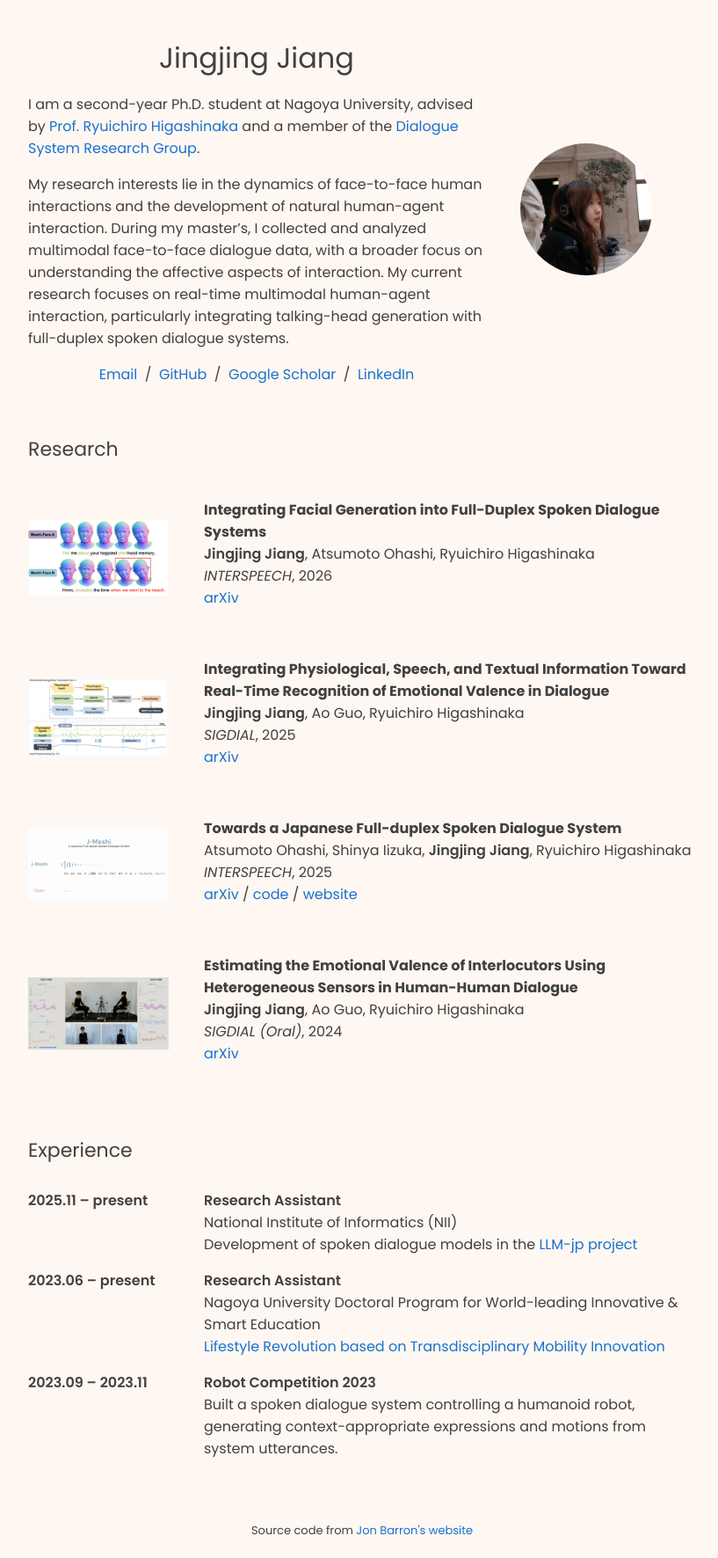
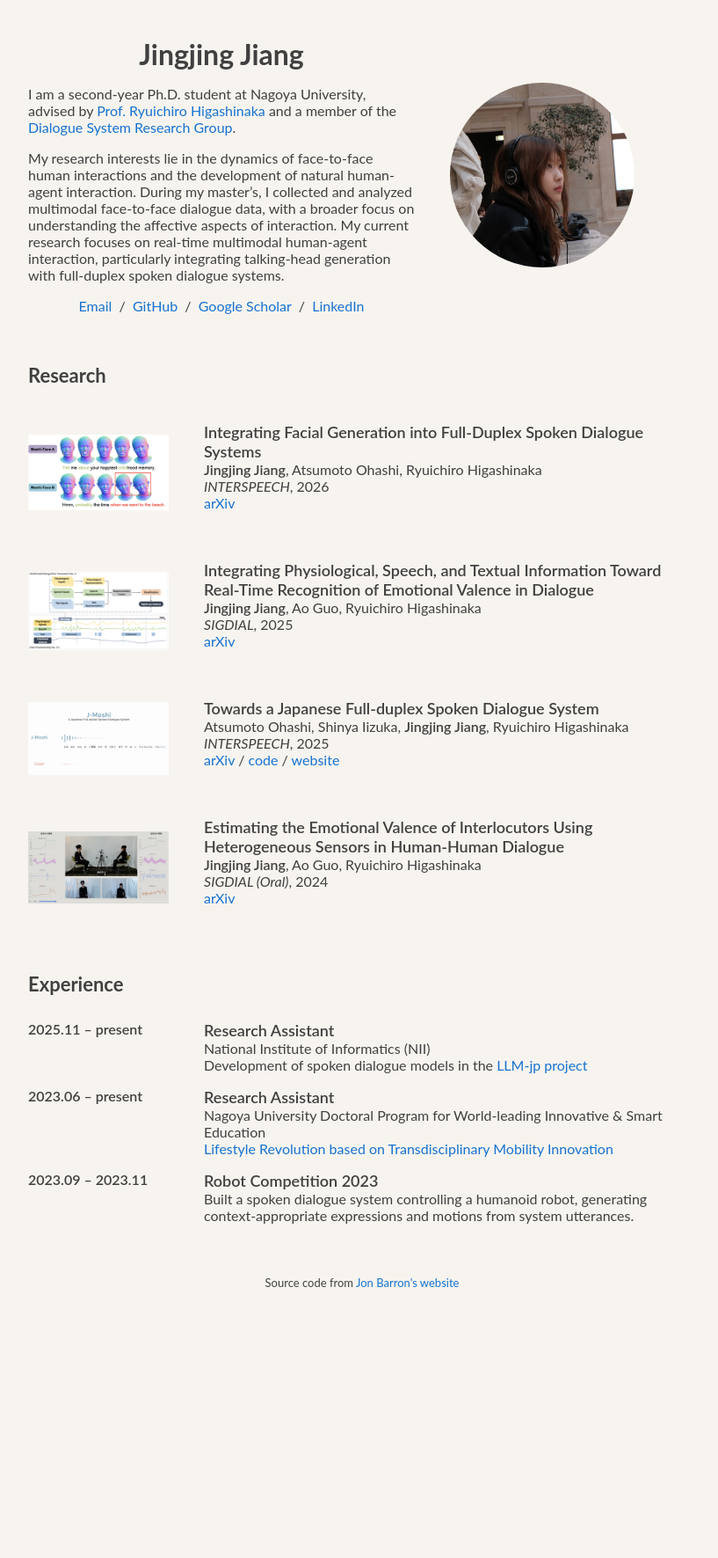
Before and after one commit to jjzip/jjzip.github.io, a Jekyll site: the page built from _posts/2026-09-12-integrate-facial.markdown, in a window 1280 px wide. Shown: the whole page at 88% size, without its empty margins (228-1045 px from the left). Built offline with Jekyll 4.4.1, drawn with Linux system fonts in a browser that asks for light colours; after the commit the page ends 1487 px from its top, so only the background shows below that.

Commit message:
change font

```diff
--- a/_layouts/default.html
+++ b/_layouts/default.html
@@ -33,7 +33,7 @@
       <td style="padding:0px">
         <table style="width:100%;border:0px;border-spacing:0px;border-collapse:separate;margin-right:auto;margin-left:auto;">
           <tr style="padding:0px">
-            <td style="padding:2.5%;width:70%;vertical-align:middle">
+            <td style="padding:2.5%;width:60%;vertical-align:middle">
               <h1>
                 Jingjing Jiang
               </h1>
@@ -50,7 +50,7 @@
                 <a href="https://www.linkedin.com/in/jingjing-jiang-840664308"> LinkedIn </a>
               </p>
             </td>
-            <td style="padding:2.5%;width:30%;max-width:30%">
+            <td style="padding:2.5%;width:40%;max-width:40%">
               <img style="width:75%;max-width:75%;border-radius:50%" alt="profile photo" src="images/profile.jpg">
             </td>
           </tr>
@@ -121,7 +121,7 @@
               <strong>2025.11 &ndash; present</strong>
             </td>
             <td style="padding:1% 2.5%;width:75%;vertical-align:top">
-              <strong>Research Assistant</strong>
+              <h3>Research Assistant</h3>
               <br>
               National Institute of Informatics (NII)
               <br>
@@ -133,7 +133,7 @@
               <strong>2023.06 &ndash; present</strong>
             </td>
             <td style="padding:1% 2.5%;width:75%;vertical-align:top">
-              <strong>Research Assistant</strong>
+              <h3>Research Assistant</h3>
               <br>
               Nagoya University Doctoral Program for World-leading Innovative &amp; Smart Education
               <br>
@@ -145,7 +145,7 @@
               <strong>2023.09 &ndash; 2023.11</strong>
             </td>
             <td style="padding:1% 2.5%;width:75%;vertical-align:top">
-              <strong>Robot Competition 2023</strong>
+              <h3>Robot Competition 2023</h3>
               <br>
               Built a spoken dialogue system controlling a humanoid robot, generating context-appropriate expressions and motions from system utterances.
             </td>
--- a/style.scss
+++ b/style.scss
@@ -29,7 +29,7 @@ th,
 tr,
 p,
 a {
-  font-family: 'Poppins', sans-serif;
+  font-family: 'Lato', sans-serif;
   font-size: 16px;
   font-weight: 400;
   font-style: normal;
@@ -37,7 +37,7 @@ a {
 }
 
 strong {
-  font-family: 'Poppins', sans-serif;
+  font-family: 'Lato', sans-serif;
   font-size: 16px;
   font-weight: 600;
   font-style: normal;
@@ -45,19 +45,19 @@ strong {
 }
 
 h2 {
-  font-family: 'Poppins', sans-serif;
+  font-family: 'Lato', sans-serif;
   font-size: 22px;
   font-display: auto;
-  font-weight: normal;
+  font-weight: 700;
   padding: 0px;
   margin: 0px;
   display:inline;
 }
 
 h3 {
-  font-family: 'Poppins', sans-serif;
-  font-size: 16px;
-  font-weight: 700;
+  font-family: 'Lato', sans-serif;
+  font-size: 18px;
+  font-weight: 600;
   font-display: auto;
   padding: 0px;
   margin: 0px;
@@ -65,9 +65,9 @@ h3 {
 }
 
 h1 {
-  font-family: 'Poppins', sans-serif;
+  font-family: 'Lato', sans-serif;
   font-size: 32px;
-  font-weight: normal;
+  font-weight: 700;
   font-display: auto;
   text-align: center;
   padding: 0px;
@@ -103,7 +103,7 @@ span.highlight {
   background-color: #f9f6f1;
 }
 body {
-  background-color: #fff5efc7;
+  background-color: #F7F4EF;
   color: #2b2b2be4;
 }
 
```
